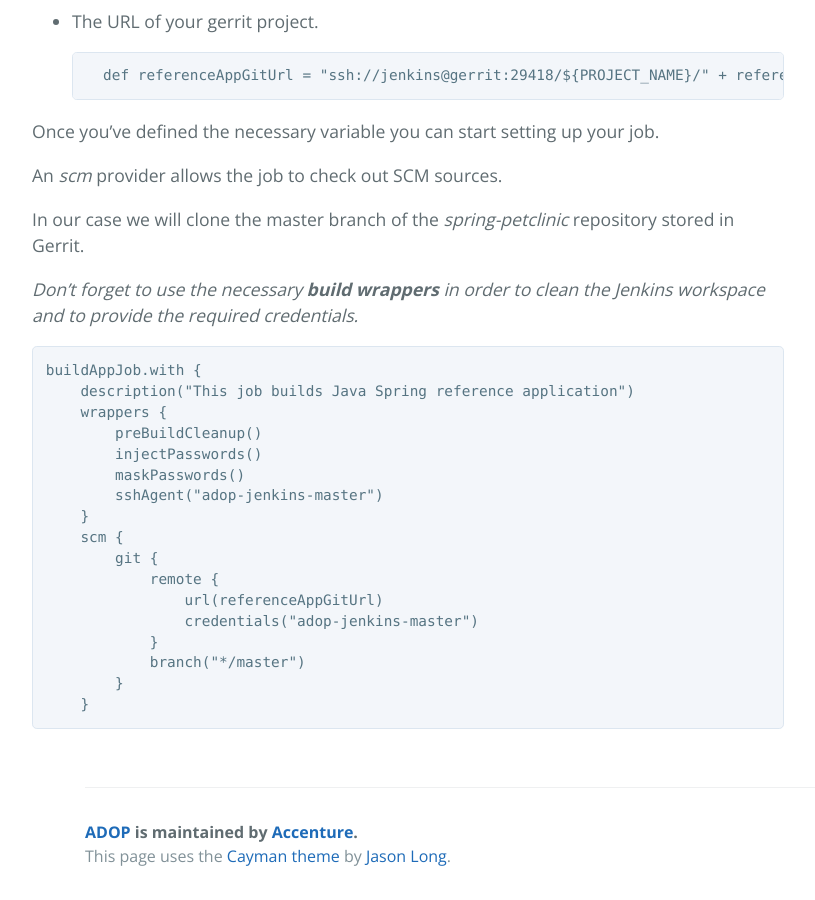
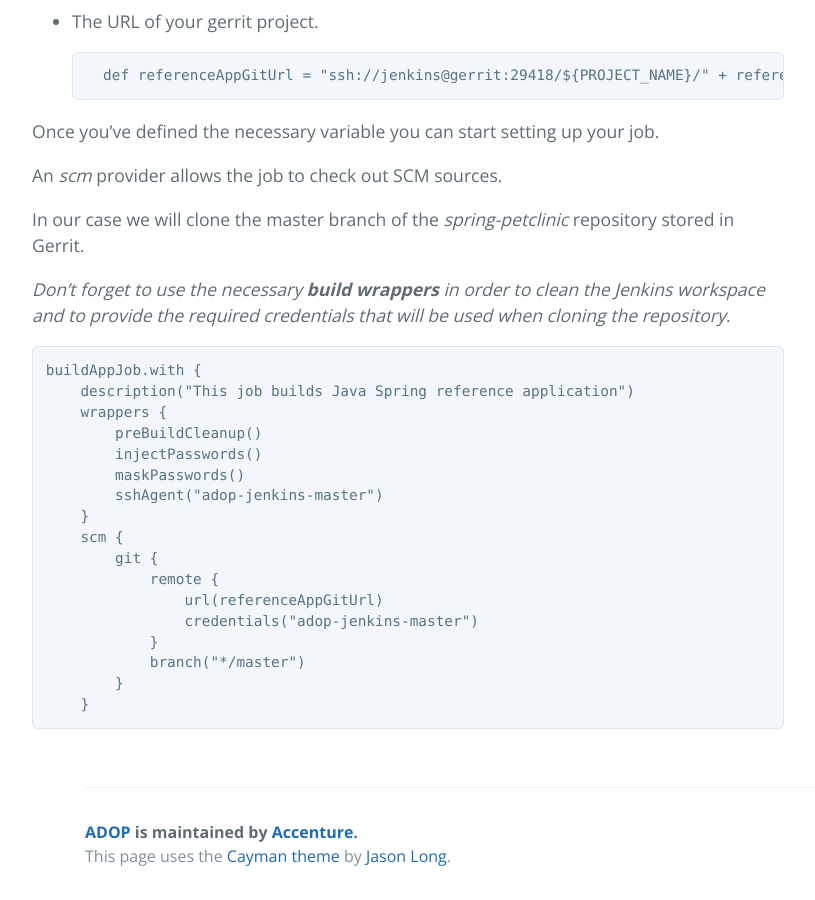
Before and after one commit to alexeymhv/adop-cartridges-cookbook, a Jekyll site: the page built from _docs/recipes/git-clone.md, in a window 1280 px wide and 900 px high, scrolled down 751 px. Shown: the whole window, without its empty margins (139-954 px from the left). Built offline with Jekyll 4.4.1, drawn with Linux system fonts in a browser that asks for light colours.

Commit message:
Update git-clone.md

````diff
--- a/_docs/recipes/git-clone.md
+++ b/_docs/recipes/git-clone.md
@@ -40,7 +40,7 @@ An _scm_ provider allows the job to check out SCM sources.
 
 In our case we will clone the master branch of the _spring-petclinic_ repository stored in Gerrit.
 
-_Don't forget to use the necessary **build wrappers** in order to clean the Jenkins workspace and to provide the required credentials._
+_Don't forget to use the necessary **build wrappers** in order to clean the Jenkins workspace and to provide the required credentials that will be used when cloning the repository._
 
 ```
 buildAppJob.with {
````
